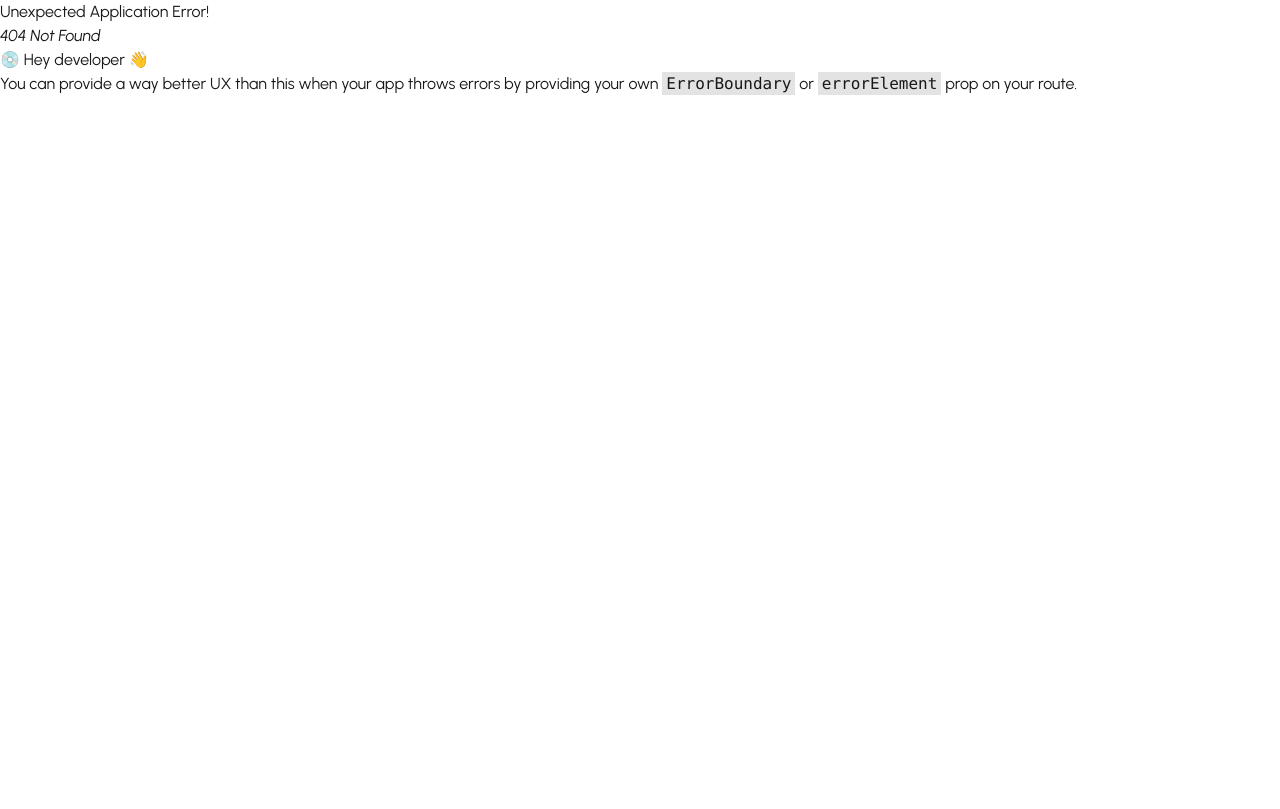
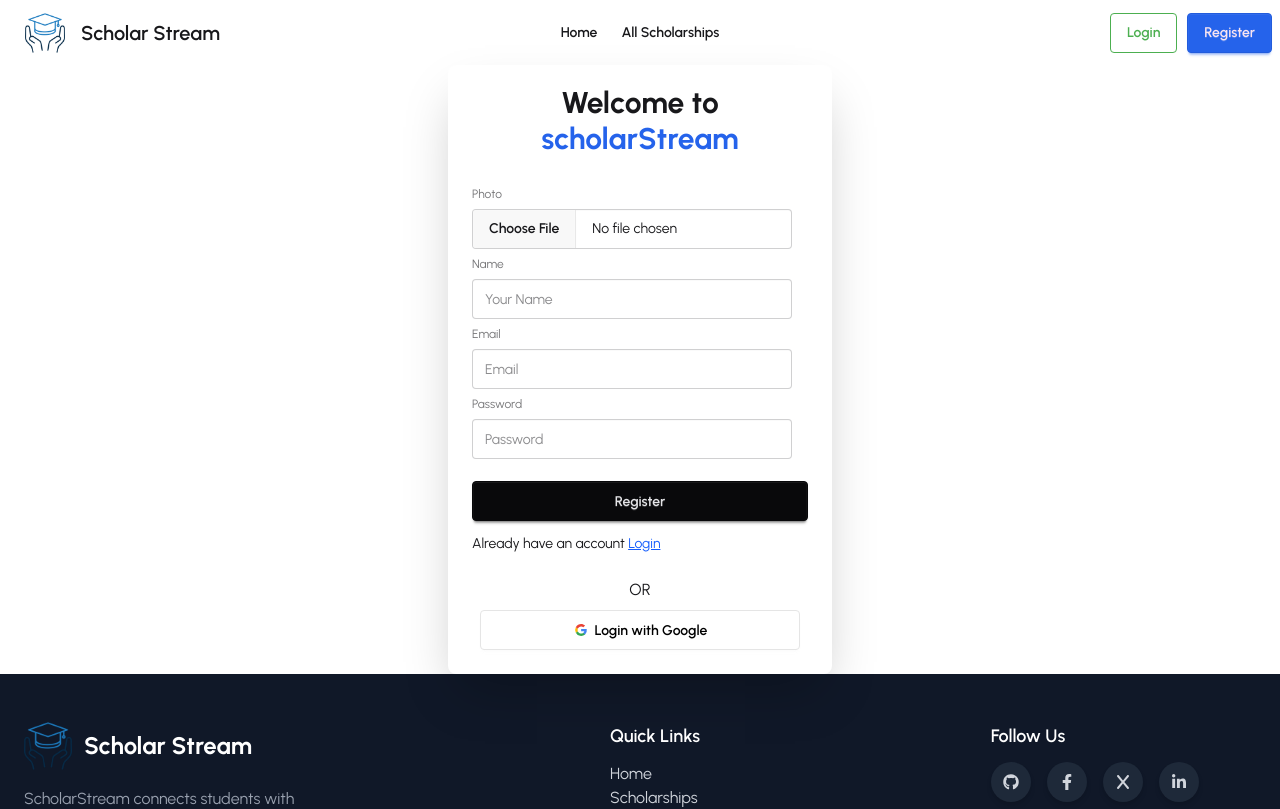
Before and after one commit to imjhrakib/scholar-stream-client, a React (Vite) app: page /register in a window 1280 px wide. Before the commit this address had no page. Shown: the top 809 px of the page. Built offline with nearby package versions, Linux system fonts and the light colour scheme; no server answers.

Commit message:
post user details in database

```diff
--- a/package.json
+++ b/package.json
@@ -12,6 +12,7 @@
   "dependencies": {
     "@tailwindcss/vite": "^4.1.17",
     "@tanstack/react-query": "^5.90.12",
+    "axios": "^1.13.2",
     "firebase": "^12.6.0",
     "react": "^19.2.0",
     "react-dom": "^19.2.0",
--- a/src/components/shared/Footer.jsx
+++ b/src/components/shared/Footer.jsx
@@ -64,7 +64,7 @@ const Footer = () => {
         </div>
 
         {/* Social Media */}
-        <div className="flex flex-col md:w-1/6">
+        <div className="flex flex-col md:w-1/6 sm:mr-15">
           <h3 className="font-semibold text-white mb-3 text-lg">Follow Us</h3>
           <div className="flex space-x-4">
             <a
--- a/src/components/shared/Navbar.jsx
+++ b/src/components/shared/Navbar.jsx
@@ -57,7 +57,9 @@ const Navbar = () => {
         </NavLink>
 
         <div className="hidden md:block">
-          <SecondaryBtn btnText={"Register"}></SecondaryBtn>
+          <NavLink to={"/register"}>
+            <SecondaryBtn btnText={"Register"}></SecondaryBtn>
+          </NavLink>
         </div>
       </div>
     </div>
--- a/src/context/AuthProvider.jsx
+++ b/src/context/AuthProvider.jsx
@@ -1,6 +1,6 @@
 import React, { useEffect, useState } from "react";
 import { AuthContext } from "./AuthContext";
-import { auth } from "../../firebase/firebase.config";
+import { auth } from "../firebase/firebase.config.js";
 import {
   createUserWithEmailAndPassword,
   GoogleAuthProvider,
--- /dev/null
+++ b/src/hooks/useAuth.jsx
@@ -0,0 +1,9 @@
+import React, { use } from "react";
+import { AuthContext } from "../context/AuthContext";
+
+const useAuth = () => {
+  const authInfo = use(AuthContext);
+  return authInfo;
+};
+
+export default useAuth;
--- /dev/null
+++ b/src/hooks/useAxios.jsx
@@ -0,0 +1,10 @@
+import axios from "axios";
+import React from "react";
+const axiosInstance = axios.create({
+  baseURL: "http://localhost:3000",
+});
+const useAxios = () => {
+  return axiosInstance;
+};
+
+export default useAxios;
--- /dev/null
+++ b/src/hooks/useAxiosSecure.jsx
@@ -0,0 +1,44 @@
+import axios from "axios";
+import React, { useEffect } from "react";
+import useAuth from "./useAuth";
+import { useNavigate } from "react-router";
+
+const axiosSecure = axios.create({
+  baseURL: "http://localhost:3000",
+});
+
+const useAxiosSecure = () => {
+  const { user, logOut } = useAuth();
+  const navigate = useNavigate();
+
+  useEffect(() => {
+    const reqInterceptor = axiosSecure.interceptors.request.use((config) => {
+      config.headers.Authorization = `Bearer ${user?.accessToken}`;
+      return config;
+    });
+    // interceptors response
+    const resInterceptor = axiosSecure.interceptors.response.use(
+      (response) => {
+        return response;
+      },
+      (error) => {
+        console.log(error);
+        const statusCode = error.status;
+        if (statusCode === 401 || statusCode === 403) {
+          logOut().then(() => {
+            navigate("/login");
+          });
+        }
+        return Promise.reject(error);
+      }
+    );
+    return () => {
+      axiosSecure.interceptors.request.eject(reqInterceptor);
+      axiosSecure.interceptors.response.eject(resInterceptor);
+    };
+  }, [user]);
+
+  return axiosSecure;
+};
+
+export default useAxiosSecure;
--- a/src/main.jsx
+++ b/src/main.jsx
@@ -3,9 +3,12 @@ import { createRoot } from "react-dom/client";
 import "./index.css";
 import { router } from "../src/routes/router.jsx";
 import { RouterProvider } from "react-router";
+import AuthProvider from "./context/AuthProvider.jsx";
 
 createRoot(document.getElementById("root")).render(
   <StrictMode>
-    <RouterProvider router={router} />
+    <AuthProvider>
+      <RouterProvider router={router} />
+    </AuthProvider>
   </StrictMode>
 );
--- a/src/pages/Auth/Login/Login.jsx
+++ b/src/pages/Auth/Login/Login.jsx
@@ -1,6 +1,7 @@
 import React from "react";
 import { useForm } from "react-hook-form";
 import { Link, Navigate, useLocation, useNavigate } from "react-router";
+import SocialLogin from "../SocialLogin/SocialLogin";
 
 const Login = () => {
   // const location = useLocation();
@@ -70,6 +71,7 @@ const Login = () => {
           </Link>
         </p>
       </form>
+      <SocialLogin></SocialLogin>
     </div>
   );
 };
--- a/src/pages/Auth/Register/Register.jsx
+++ b/src/pages/Auth/Register/Register.jsx
@@ -0,0 +1,143 @@
+import React from "react";
+import { useForm } from "react-hook-form";
+import { Link, useLocation, useNavigate } from "react-router";
+import useAuth from "../../../hooks/useAuth";
+import useAxiosSecure from "../../../hooks/useAxiosSecure.jsx";
+import SocialLogin from "../SocialLogin/SocialLogin.jsx";
+import useAxios from "../../../hooks/useAxios.jsx";
+
+const Register = () => {
+  const location = useLocation();
+  const navigate = useNavigate();
+  const {
+    register,
+    handleSubmit,
+    formState: { errors },
+  } = useForm();
+  const { registerUser, updateUserProfile } = useAuth();
+  const axiosSecure = useAxiosSecure();
+  const axios = useAxios();
+  const handleRegistration = (data) => {
+    console.log("after register", data);
+    const profileImg = data.photo[0];
+    registerUser(data.email, data.password).then((result) => {
+      console.log(result.user);
+
+      // store the image and get the photo url
+      const formData = new FormData();
+      formData.append("image", profileImg);
+      const image_API_URL = `https://api.imgbb.com/1/upload?key=${
+        import.meta.env.VITE_image_host
+      }`;
+
+      axios.post(image_API_URL, formData).then((res) => {
+        const photoURL = res.data.data.url;
+        //create user in the database
+        const userInfo = {
+          email: data.email,
+          displayName: data.name,
+          photoURL: photoURL,
+        };
+        axiosSecure.post("/users", userInfo).then((res) => {
+          if (res.data.insertedId) {
+            console.log("user created from register", res.data);
+          }
+        });
+
+        //update user profile
+        const userProfile = {
+          displayName: data.name,
+          photoURL: photoURL,
+        };
+        updateUserProfile(userProfile)
+          .then(() => {
+            console.log("after profile updated");
+          })
+          .catch((error) => console.log(error.message));
+      });
+      navigate(location?.state || "/");
+    });
+  };
+  return (
+    <div className="card bg-base-100 w-full mx-auto max-w-sm shrink-0 shadow-2xl">
+      <h2 className="text-3xl font-bold text-center mt-5">
+        Welcome to <br /> <span className="text-secondary">scholarStream</span>
+      </h2>
+      <form className="card-body" onSubmit={handleSubmit(handleRegistration)}>
+        <fieldset className="fieldset">
+          {/* Photo */}
+          <label className="label">Photo</label>
+          <input
+            type="file"
+            {...register("photo", { required: true })}
+            className="file-input"
+          />
+          {errors.photo?.type === "required" && (
+            <p className="text-red-500">Photo is required.</p>
+          )}
+
+          {/* Name */}
+          <label className="label">Name</label>
+          <input
+            type="text"
+            {...register("name", { required: true })}
+            className="input"
+            placeholder="Your Name"
+          />
+          {errors.name?.type === "required" && (
+            <p className="text-red-500">Name is required.</p>
+          )}
+
+          <label className="label">Email</label>
+          <input
+            type="email"
+            {...register("email", { required: true })}
+            className="input"
+            placeholder="Email"
+          />
+          {errors.email?.type === "required" && (
+            <p className="text-red-500">Email is required.</p>
+          )}
+          <label className="label">Password</label>
+          <input
+            type="password"
+            {...register("password", {
+              required: true,
+              minLength: 6,
+              pattern:
+                /^(?=.*[a-z])(?=.*[A-Z])(?=.*\d)(?=.*[^A-Za-z0-9]).{8,}$/,
+            })}
+            className="input"
+            placeholder="Password"
+          />
+          {errors.password?.type === "required" && (
+            <p className="text-red-500">password is required</p>
+          )}
+          {errors.password?.type === "minLength" && (
+            <p className="text-red-500">Password must be 6 character</p>
+          )}
+          {errors.password?.type === "pattern" && (
+            <p className="text-red-500">
+              Password must have at least one UpperCase , one lowercase , one
+              digit and one special character{" "}
+            </p>
+          )}
+          <button className="btn btn-neutral mt-4">Register</button>
+        </fieldset>
+        <p>
+          Already have an account{" "}
+          <Link
+            state={location?.state}
+            to={"/login"}
+            className="text-blue-600 underline"
+          >
+            Login
+          </Link>
+        </p>
+      </form>
+      <SocialLogin></SocialLogin>
+    </div>
+  );
+};
+
+export default Register;
--- a/src/pages/Auth/SocialLogin/SocialLogin.jsx
+++ b/src/pages/Auth/SocialLogin/SocialLogin.jsx
@@ -0,0 +1,69 @@
+import React from "react";
+import { useLocation, useNavigate } from "react-router";
+
+const SocialLogin = () => {
+  //   const location = useLocation();
+  //   const navigate = useNavigate();
+  //   const axiosSecure = useAxiosSecure();
+
+  //   const { signInGoogle } = useAuth();
+  const handleGoogleSignIn = () => {
+    console.log("social register");
+  };
+  //     signInGoogle()
+  //       .then((result) => {
+  //send user to the database
+  //         const userInfo = {
+  //           email: result.user.email,
+  //           displayName: result.user.displayName,
+  //           photoURL: result.user.photoURL,
+  //         };
+  //         axiosSecure.post("/users", userInfo).then((res) => {
+  //           console.log(res.data);
+  //           navigate(location?.state || "/");
+  //         });
+  //       })
+  //       .catch((error) => console.log(error.message));
+  //   };
+  return (
+    <div className="text-center pb-6">
+      <p className="mb-2">OR</p>
+      {/* Google */}
+      <button
+        onClick={handleGoogleSignIn}
+        className="btn bg-white text-black border-[#e5e5e5] w-10/12"
+      >
+        <svg
+          aria-label="Google logo"
+          width="16"
+          height="16"
+          xmlns="http://www.w3.org/2000/svg"
+          viewBox="0 0 512 512"
+        >
+          <g>
+            <path d="m0 0H512V512H0" fill="#fff"></path>
+            <path
+              fill="#34a853"
+              d="M153 292c30 82 118 95 171 60h62v48A192 192 0 0190 341"
+            ></path>
+            <path
+              fill="#4285f4"
+              d="m386 400a140 175 0 0053-179H260v74h102q-7 37-38 57"
+            ></path>
+            <path
+              fill="#fbbc02"
+              d="m90 341a208 200 0 010-171l63 49q-12 37 0 73"
+            ></path>
+            <path
+              fill="#ea4335"
+              d="m153 219c22-69 116-109 179-50l55-54c-78-75-230-72-297 55"
+            ></path>
+          </g>
+        </svg>
+        Login with Google
+      </button>
+    </div>
+  );
+};
+
+export default SocialLogin;
--- a/src/routes/router.jsx
+++ b/src/routes/router.jsx
@@ -3,6 +3,7 @@ import RootLayout from "../layouts/RootLayout";
 import Home from "../pages/Home/Home/Home";
 import AuthLayout from "../layouts/AuthLayout";
 import Login from "../pages/Auth/Login/Login";
+import Register from "../pages/Auth/Register/Register";
 
 export const router = createBrowserRouter([
   {
@@ -23,6 +24,10 @@ export const router = createBrowserRouter([
         path: "login",
         Component: Login,
       },
+      {
+        path: "register",
+        Component: Register,
+      },
     ],
   },
 ]);
```
Also changed, not shown: 2 other files (tests, documents, lock files or other folders).
